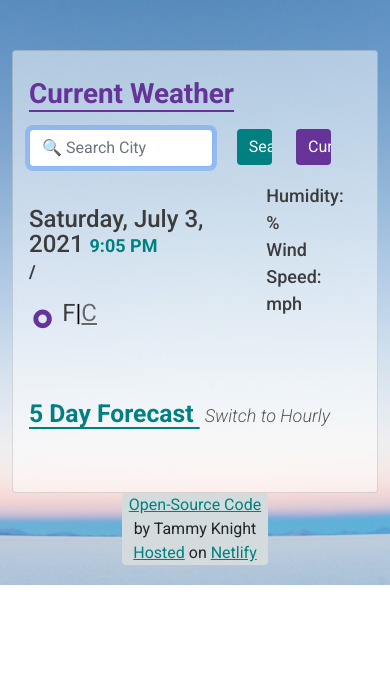
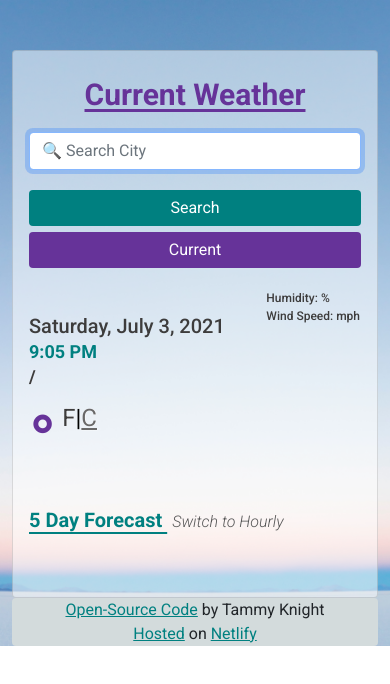
Before and after one commit to tam3marie/Weather-App-Project, a plain HTML site: page index.html in a window 390 px wide. Drawn offline with nearby package versions, Linux system fonts and the light colour scheme; no server answers.

Commit message:
Made page Responsive

```diff
--- a/index.html
+++ b/index.html
@@ -31,7 +31,7 @@
             <h1>Current Weather</h1>
             <form id="search-city">
               <div class="row">
-                <div class="col-7">
+                <div class="col-md-8">
                   <input
                     type="text"
                     class="form-control"
@@ -41,7 +41,7 @@
                     id="search-city-input"
                   />
                 </div>
-                <div class="col-2">
+                <div class="col-md-2">
                   <input
                     type="submit"
                     class="btn btn-search"
@@ -49,7 +49,7 @@
                     value="Search"
                   />
                 </div>
-                <div class="col-2">
+                <div class="col-md-2">
                   <input
                     type="button"
                     class="btn btn-current"
--- a/src/style.css
+++ b/src/style.css
@@ -174,3 +174,33 @@ small {
 #open-source a:hover {
   color: #663399;
 }
+
+@media (max-width: 600px) {
+  h1 {
+    font-size: 30px;
+    text-underline-offset: 4px;
+    text-align: center;
+  }
+  .info {
+    font-size: 20px;
+  }
+  .details {
+    font-size: 12px;
+  }
+  .col-md-8 {
+    margin-bottom: 20px;
+  }
+
+  .btn {
+    margin-bottom: 6px;
+  }
+  .active-daily-hourly {
+    font-size: 20px;
+  }
+  .not-active-daily-hourly {
+    font-size: 16px;
+  }
+  #open-source {
+    max-width: 100%;
+  }
+}
```
